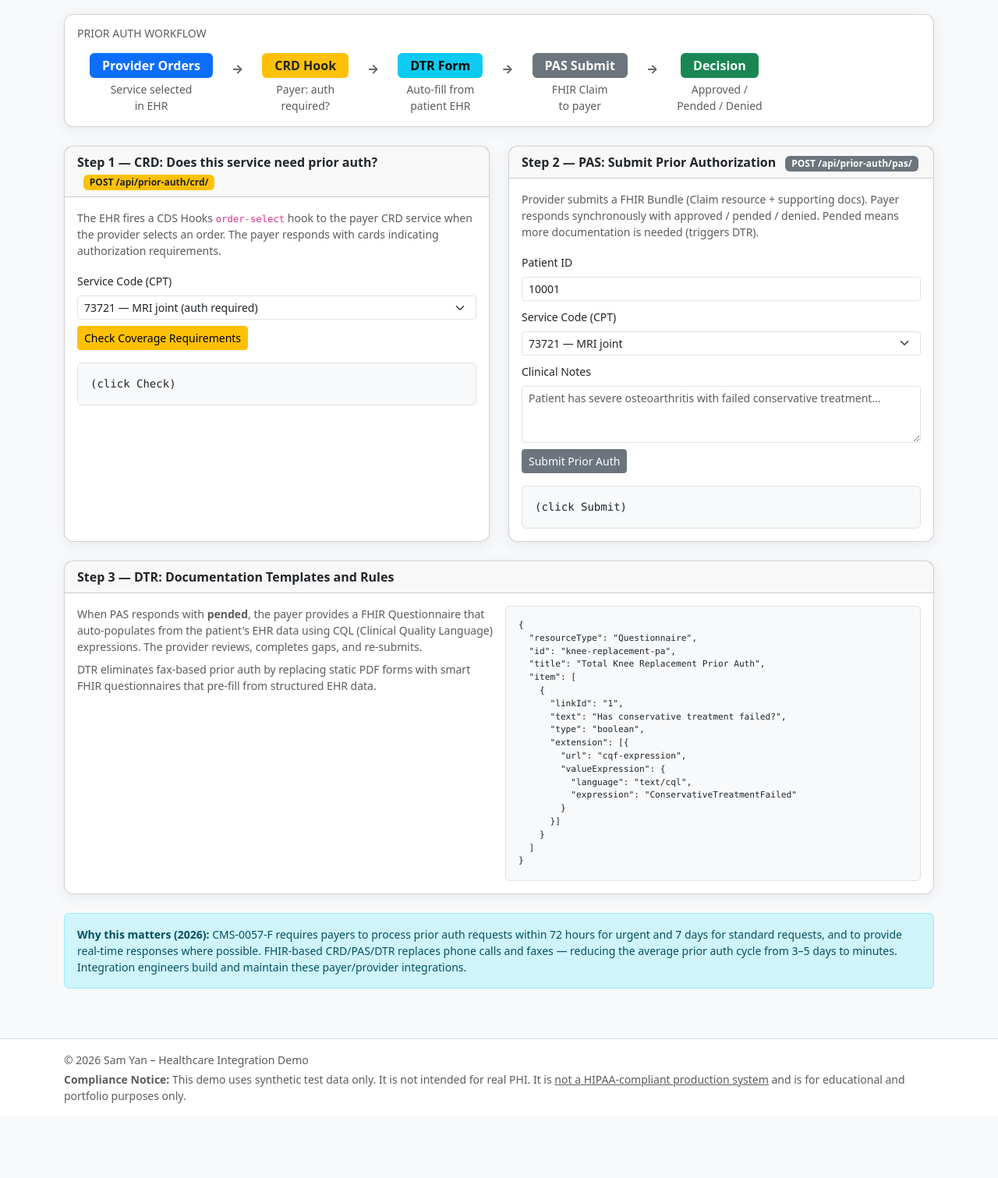
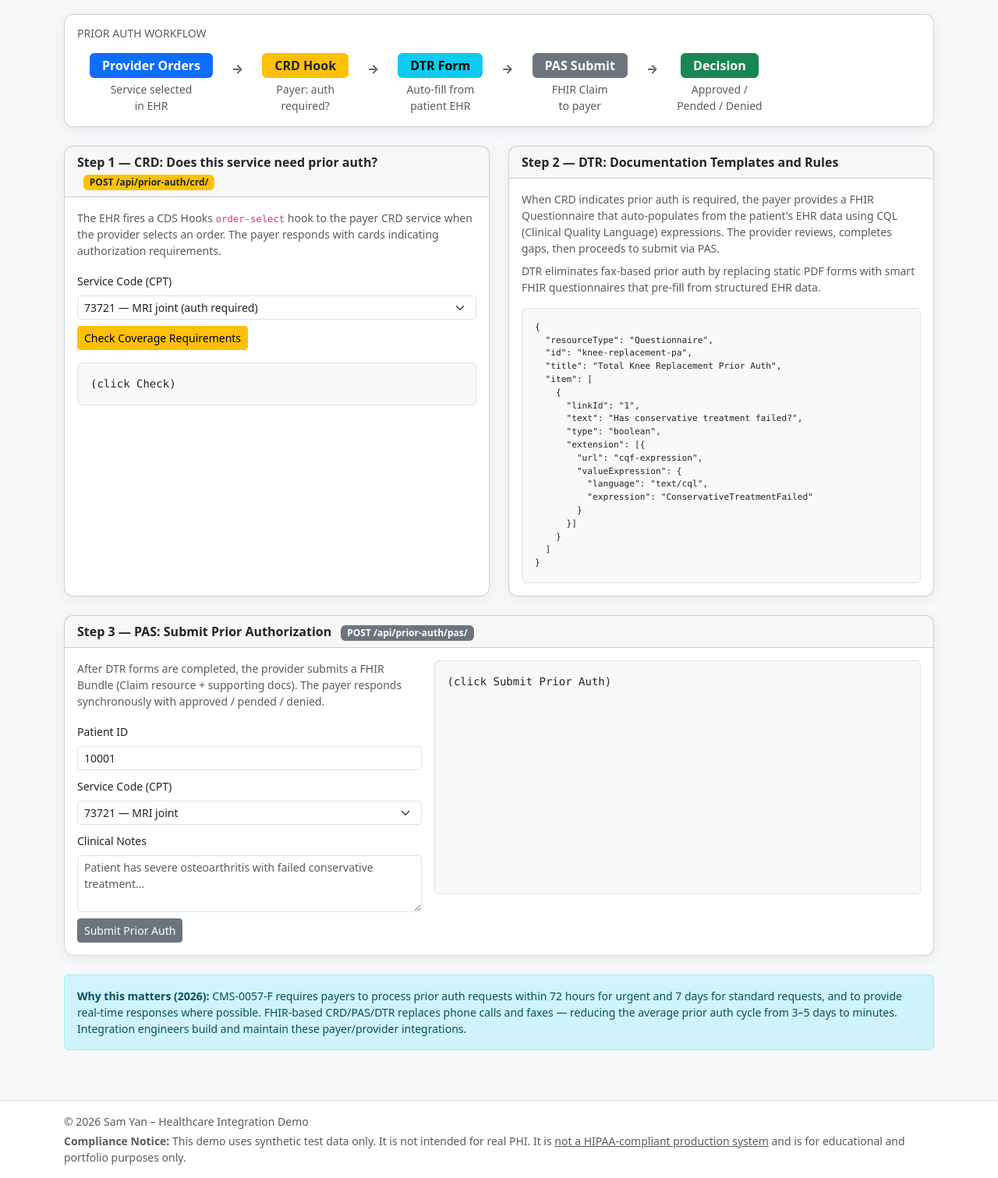
Before and after one commit to yzenith/django-sam-healthcare, a Django app: page /prior-auth/ in a window 1280 px wide. Shown: the part 230-1741 px from the top of the page at 78% size. Before the commit the page ends 1645 px from the top, so only its background shows below. Run offline with Django 4.2, Linux system fonts and the light colour scheme; the visitor is signed in with stand-in values (Sample User, id 1).

Commit message:
Fix Da Vinci prior auth step order: CRD → DTR → PAS
Step 2 was incorrectly labelled PAS and Step 3 as DTR.
The correct clinical workflow is CRD (check requirements) →
DTR (collect documentation) → PAS (submit the request).
Reordered the step cards and updated the page title to match.

Co-Authored-By: Claude Sonnet 4.6 <noreply@anthropic.com>

```diff
--- a/example/templates/prior_auth.html
+++ b/example/templates/prior_auth.html
@@ -1,5 +1,5 @@
 {% extends "base.html" %}
-{% block title %}Da Vinci Prior Authorization (CRD / PAS / DTR){% endblock %}
+{% block title %}Da Vinci Prior Authorization (CRD / DTR / PAS){% endblock %}
 {% block content %}
 <div class="row mb-4">
   <div class="col-lg-10">
@@ -81,60 +81,21 @@
     </div>
   </div>
 
-  <!-- Step 2: PAS -->
+  <!-- Step 2: DTR -->
   <div class="col-lg-6">
     <div class="card h-100">
-      <div class="card-header">
-        <strong>Step 2 — PAS: Submit Prior Authorization</strong>
-        <span class="badge text-bg-secondary ms-2">POST /api/prior-auth/pas/</span>
-      </div>
+      <div class="card-header"><strong>Step 2 — DTR: Documentation Templates and Rules</strong></div>
       <div class="card-body">
-        <p class="small text-muted">
-          Provider submits a FHIR Bundle (Claim resource + supporting docs).
-          Payer responds synchronously with approved / pended / denied.
-          Pended means more documentation is needed (triggers DTR).
+        <p class="small text-muted mb-2">
+          When CRD indicates prior auth is required, the payer provides a FHIR Questionnaire
+          that auto-populates from the patient's EHR data using CQL (Clinical Quality Language)
+          expressions. The provider reviews, completes gaps, then proceeds to submit via PAS.
         </p>
-        <div class="mb-2">
-          <label class="form-label small">Patient ID</label>
-          <input id="pas-patient" class="form-control form-control-sm" value="10001">
-        </div>
-        <div class="mb-2">
-          <label class="form-label small">Service Code (CPT)</label>
-          <select id="pas-code" class="form-select form-select-sm">
-            <option value="73721" selected>73721 — MRI joint</option>
-            <option value="27447">27447 — Total knee replacement</option>
-            <option value="93306">93306 — Echocardiography</option>
-          </select>
-        </div>
-        <div class="mb-2">
-          <label class="form-label small">Clinical Notes</label>
-          <textarea id="pas-notes" class="form-control form-control-sm" rows="3"
-            placeholder="Patient has severe osteoarthritis with failed conservative treatment…"></textarea>
-        </div>
-        <button class="btn btn-sm btn-secondary" onclick="runPAS()">Submit Prior Auth</button>
-        <pre id="pas-result" class="bg-light border rounded p-3 small mt-3 mb-0" style="max-height:300px;overflow-y:auto;">(click Submit)</pre>
-      </div>
-    </div>
-  </div>
-
-  <!-- DTR explanation -->
-  <div class="col-12">
-    <div class="card">
-      <div class="card-header"><strong>Step 3 — DTR: Documentation Templates and Rules</strong></div>
-      <div class="card-body row g-3">
-        <div class="col-md-6">
-          <p class="small text-muted mb-2">
-            When PAS responds with <strong>pended</strong>, the payer provides a FHIR Questionnaire
-            that auto-populates from the patient's EHR data using CQL (Clinical Quality Language)
-            expressions. The provider reviews, completes gaps, and re-submits.
-          </p>
-          <p class="small text-muted">
-            DTR eliminates fax-based prior auth by replacing static PDF forms with
-            smart FHIR questionnaires that pre-fill from structured EHR data.
-          </p>
-        </div>
-        <div class="col-md-6">
-          <pre class="bg-light border rounded p-3 small mb-0" style="font-size:0.7rem;">{
+        <p class="small text-muted mb-3">
+          DTR eliminates fax-based prior auth by replacing static PDF forms with
+          smart FHIR questionnaires that pre-fill from structured EHR data.
+        </p>
+        <pre class="bg-light border rounded p-3 small mb-0" style="font-size:0.7rem;">{
   "resourceType": "Questionnaire",
   "id": "knee-replacement-pa",
   "title": "Total Knee Replacement Prior Auth",
@@ -153,6 +114,44 @@
     }
   ]
 }</pre>
+      </div>
+    </div>
+  </div>
+
+  <!-- Step 3: PAS -->
+  <div class="col-12">
+    <div class="card">
+      <div class="card-header">
+        <strong>Step 3 — PAS: Submit Prior Authorization</strong>
+        <span class="badge text-bg-secondary ms-2">POST /api/prior-auth/pas/</span>
+      </div>
+      <div class="card-body row g-3">
+        <div class="col-md-5">
+          <p class="small text-muted">
+            After DTR forms are completed, the provider submits a FHIR Bundle (Claim resource +
+            supporting docs). The payer responds synchronously with approved / pended / denied.
+          </p>
+          <div class="mb-2">
+            <label class="form-label small">Patient ID</label>
+            <input id="pas-patient" class="form-control form-control-sm" value="10001">
+          </div>
+          <div class="mb-2">
+            <label class="form-label small">Service Code (CPT)</label>
+            <select id="pas-code" class="form-select form-select-sm">
+              <option value="73721" selected>73721 — MRI joint</option>
+              <option value="27447">27447 — Total knee replacement</option>
+              <option value="93306">93306 — Echocardiography</option>
+            </select>
+          </div>
+          <div class="mb-2">
+            <label class="form-label small">Clinical Notes</label>
+            <textarea id="pas-notes" class="form-control form-control-sm" rows="3"
+              placeholder="Patient has severe osteoarthritis with failed conservative treatment…"></textarea>
+          </div>
+          <button class="btn btn-sm btn-secondary" onclick="runPAS()">Submit Prior Auth</button>
+        </div>
+        <div class="col-md-7">
+          <pre id="pas-result" class="bg-light border rounded p-3 small mb-0 h-100" style="max-height:300px;overflow-y:auto;">(click Submit Prior Auth)</pre>
         </div>
       </div>
     </div>
```
